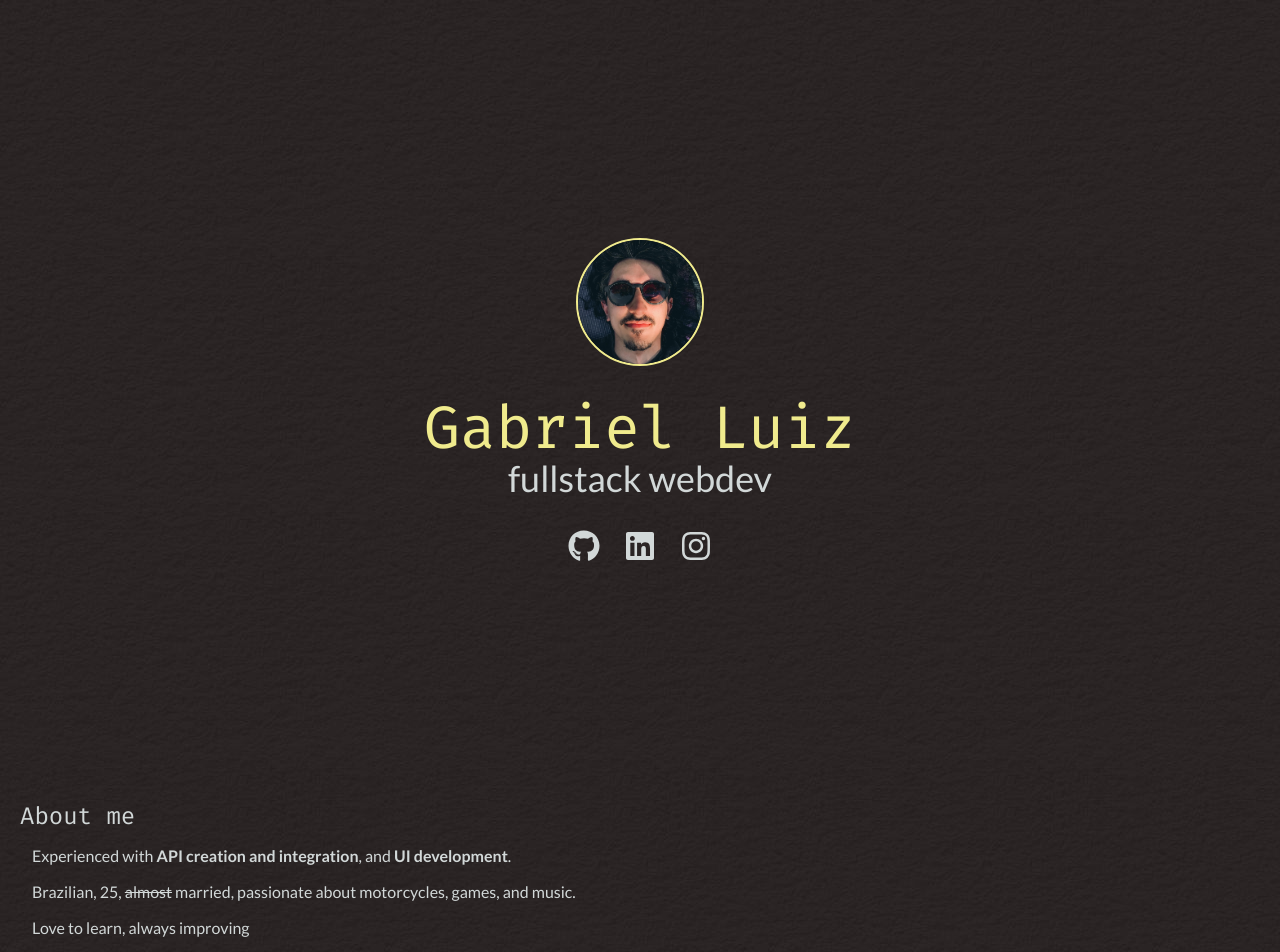
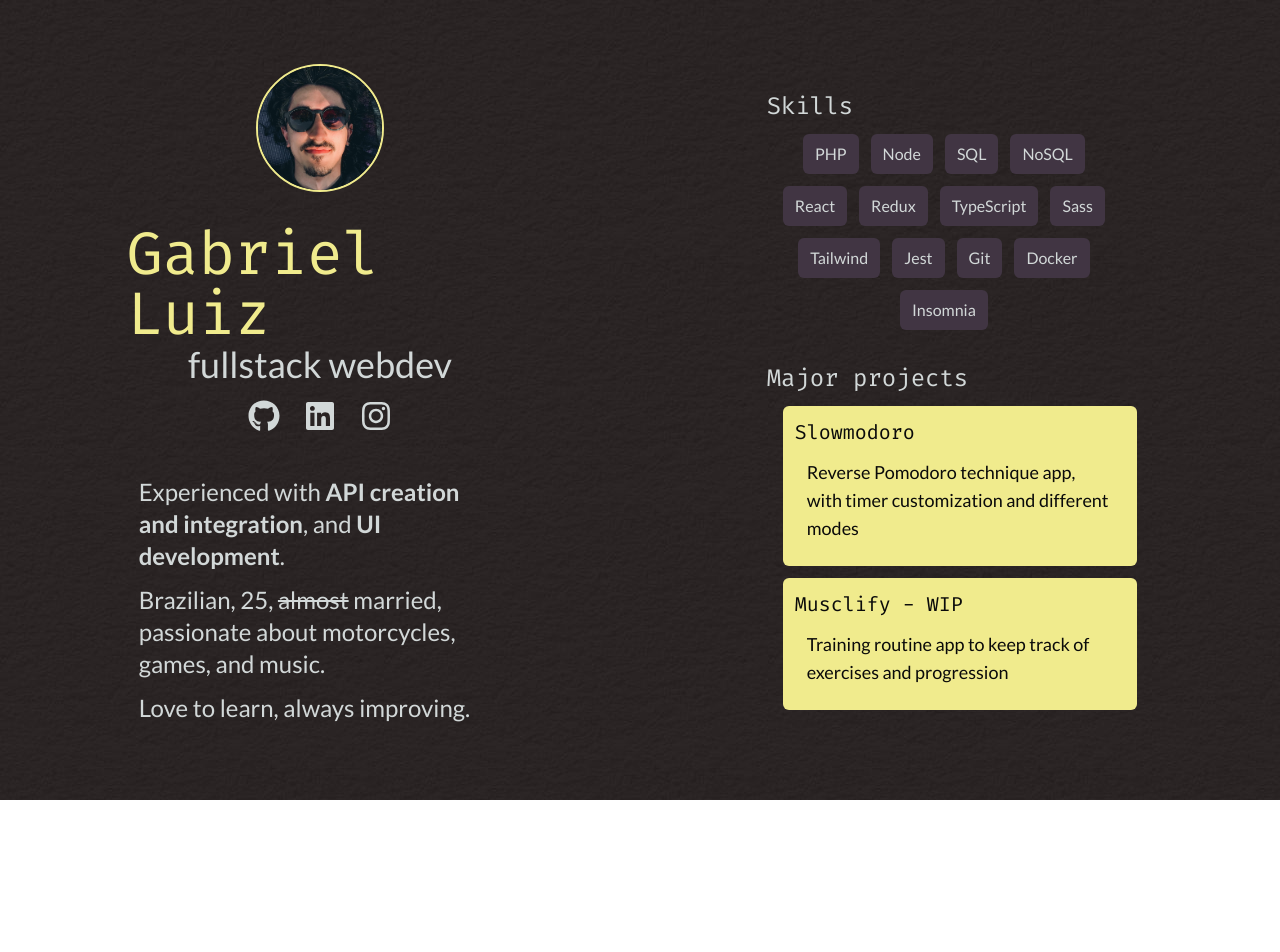
Before and after one commit to gabrielluizcm/gabrielluizcm.github.io, a React (Vite) app: page / in a window 1280 px wide. Shown: the top 952 px of the page. After the commit the page ends 800 px from the top, so only its background shows below. Built offline with nearby package versions, Linux system fonts and the light colour scheme.

Commit message:
Layout for tables and desktop screens

```diff
--- a/src/App.tsx
+++ b/src/App.tsx
@@ -6,22 +6,24 @@ import SkillsAndProjects from './components/SkillsAndProjects';
 
 function App() {
   return (
-    <>
-      <div
-        style={{ backgroundImage: `url(${BgImage})` }}
-        className="bg bg-repeat h-screen w-screen p-5 flex items-center justify-center text-light-silver">
+    <div
+      style={{ backgroundImage: `url(${BgImage})` }}
+      className='bg bg-repeat h-auto w-auto flex flex-col justify-around md:flex-row'>
+      <div className="bg bg-repeat h-screen w-screen md:w-1/3 p-5 flex flex-col items-center justify-center text-light-silver">
         <NameAndLinks />
+        <span className="hidden md:block">
+          <AboutMe />
+        </span>
       </div>
-      <div
-        style={{ backgroundImage: `url(${BgImage})` }}
-        className="bg bg-repeat h-screen w-screen p-5 flex items-center justify-center text-light-silver">
-        <div className="h-screen w-screen text-light-silver flex flex-col gap-5">
-          <AboutMe />
+      <div className="bg bg-repeat h-screen w-screen md:w-1/3 p-5 flex items-center justify-center text-light-silver">
+        <div className="text-light-silver flex flex-col gap-5">
+          <span className="md:hidden">
+            <AboutMe />
+          </span>
           <SkillsAndProjects />
         </div>
       </div>
-    </>
-
+    </div >
   )
 }
 
--- a/src/components/AboutMe/index.tsx
+++ b/src/components/AboutMe/index.tsx
@@ -1,17 +1,17 @@
 export default function AboutMe() {
   return (
-    <section>
-      <h3 className="font-fira text-xl md:text-2xl">
+    <section className="md:mt-8">
+      <h3 className="font-fira text-xl md:hidden">
         About me
       </h3>
-      <div className="p-3 font-lato flex flex-col gap-3">
+      <div className="p-3 font-lato flex flex-col gap-3 md:text-2xl">
         <p>Experienced with <b>API creation and integration</b>, and <b>UI development</b>.
         </p>
         <p>
           Brazilian, 25, <s>almost</s> married, passionate about motorcycles, games, and music.
         </p>
         <p>
-          Love to learn, always improving
+          Love to learn, always improving.
         </p>
       </div>
     </section>
--- a/src/components/NameAndLinks/index.tsx
+++ b/src/components/NameAndLinks/index.tsx
@@ -7,7 +7,7 @@ export default function NameAndLinks() {
     <section className="flex flex-col items-center gap-4 md:gap-8">
       <img src={MyPicture} alt="My profile picture"
         className='rounded-full w-24 h-24 md:w-32 md:h-32 border-khaki border-2' />
-      <div className="flex flex-col items-center gap-4 md:gap-8">
+      <div className="flex flex-col items-center gap-4 md:gap-4">
         <div className="flex flex-col items-center">
           <h1 className="text-3xl md:text-6xl text-khaki font-fira">Gabriel Luiz</h1>
           <h2 className="text-2xl md:text-4xl text-light-silver font-lato">fullstack webdev</h2>
--- a/src/components/SkillsAndProjects/ProjectCard/ProjectCardRoot.tsx
+++ b/src/components/SkillsAndProjects/ProjectCard/ProjectCardRoot.tsx
@@ -1,6 +1,6 @@
 export default function ProjectCardRoot({ children }: { children: React.ReactNode }) {
   return (
-    <div className="w-full rounded-md p-3 bg-khaki text-faux-black">
+    <div className="w-11/12 rounded-md p-3 bg-khaki text-faux-black">
       {children}
     </div>
   )
--- a/src/components/SkillsAndProjects/index.tsx
+++ b/src/components/SkillsAndProjects/index.tsx
@@ -24,12 +24,12 @@ export default function SkillsAndProjects() {
         <h3 className="font-fira text-xl md:text-2xl">
           Skills
         </h3>
-        <div className="p-3 font-lato flex flex-wrap justify-center gap-3">
+        <div className="p-3 w-11/12 font-lato flex flex-wrap justify-center gap-3">
           {skills.map((skill) => <SkillTag>{skill}</SkillTag>)}
         </div>
       </section>
-      <section className='flex flex-col gap-3'>
-        <h3 className="font-fira text-xl md:text-2xl">
+      <section className='flex flex-col items-center gap-3'>
+        <h3 className="font-fira text-xl md:text-2xl w-full">
           Major projects
         </h3>
         {projects.map((project) => {
```
